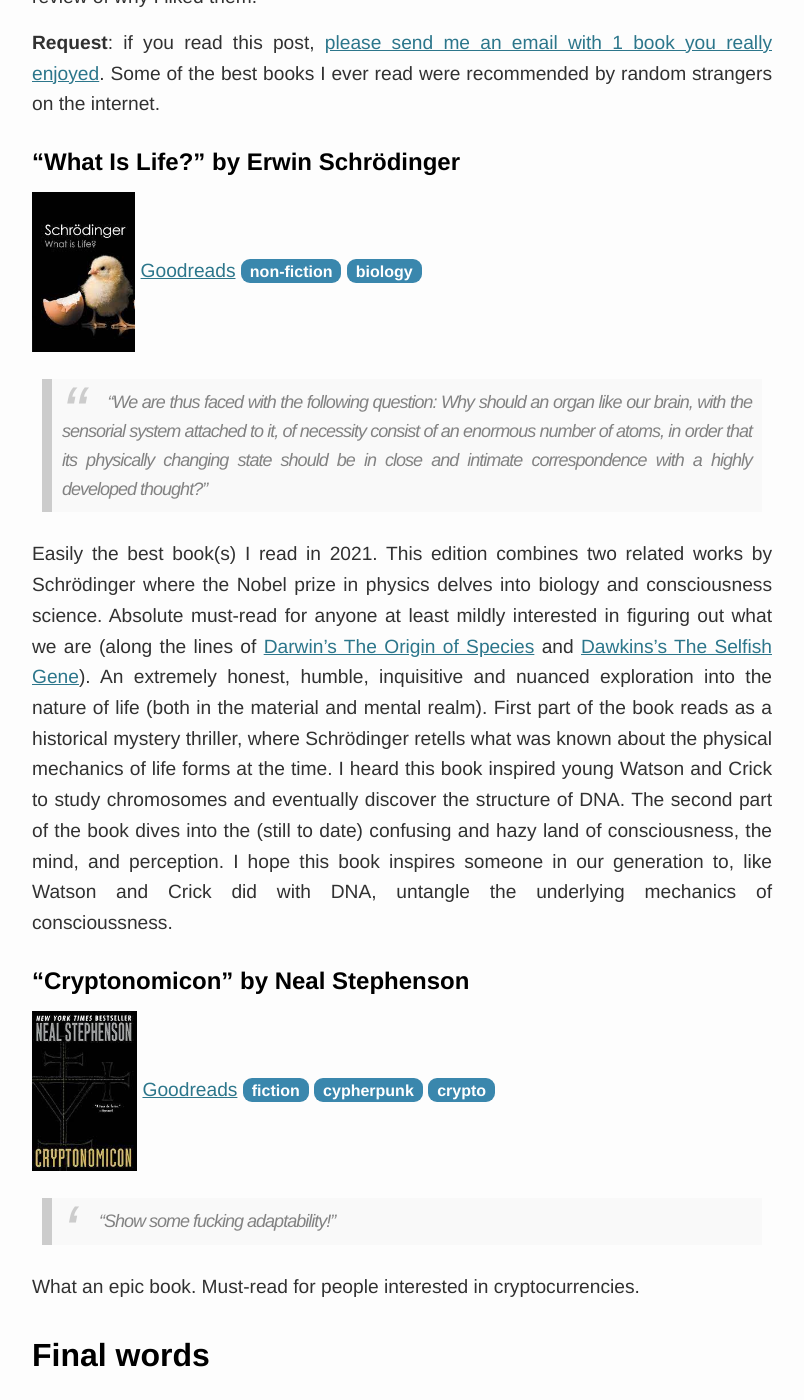
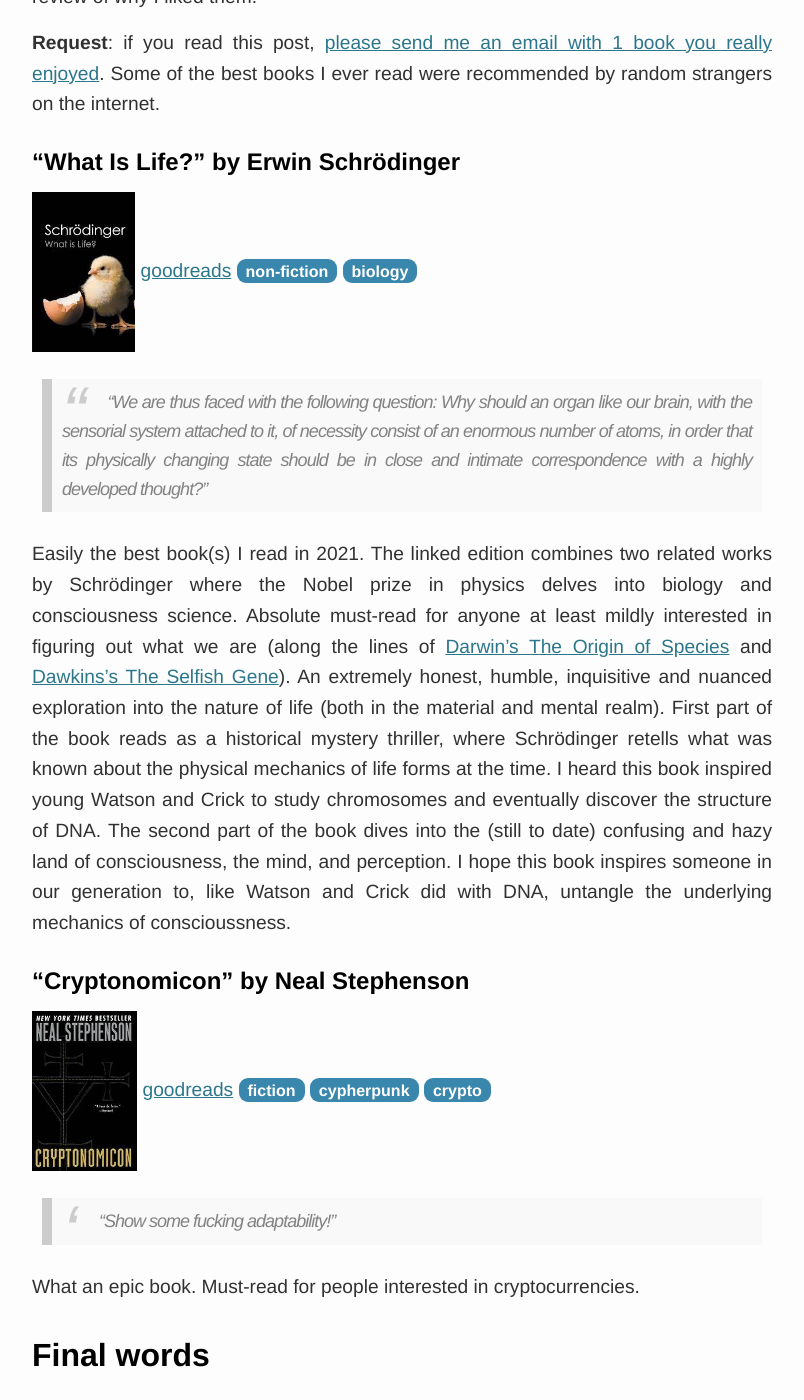
Before and after one commit to tobyornottobe/maraoz.github.io, a Jekyll site: the page built from _posts/2021-12-25-books-2021.md, in a window 1280 px wide and 1400 px high, scrolled down 630 px. Shown: the whole window, without its empty margins (238-1042 px from the left). Built offline with Jekyll 4.4.1, drawn with Linux system fonts in a browser that asks for light colours.

Commit message:
Update 2021-12-25-books-2021.md

```diff
--- a/_posts/2021-12-25-books-2021.md
+++ b/_posts/2021-12-25-books-2021.md
@@ -16,15 +16,15 @@
 
 ### "What Is Life?" by Erwin Schrödinger
 <img class="book" src="/img/books-2021/1.jpg">
-[Goodreads](https://www.goodreads.com/book/show/162780.What_Is_Life_with_Mind_and_Matter_and_Autobiographical_Sketches)
+[goodreads](https://www.goodreads.com/book/show/162780.What_Is_Life_with_Mind_and_Matter_and_Autobiographical_Sketches)
 <span class="badge badge-info">non-fiction</span> <span class="badge badge-info">biology</span>
 > “We are thus faced with the following question: Why should an organ like our brain, with the sensorial system attached to it, of necessity consist of an enormous number of atoms, in order that its physically changing state should be in close and intimate correspondence with a highly developed thought?”
 
-Easily the best book(s) I read in 2021. This edition combines two related works by Schrödinger where the Nobel prize in physics delves into biology and consciousness science. Absolute must-read for anyone at least mildly interested in figuring out what we are (along the lines of [Darwin's The Origin of Species](https://www.goodreads.com/book/show/22463.The_Origin_of_Species) and [Dawkins's The Selfish Gene](https://www.goodreads.com/book/show/61535.The_Selfish_Gene)). An extremely honest, humble, inquisitive and nuanced exploration into the nature of life (both in the material and mental realm). First part of the book reads as a historical mystery thriller, where Schrödinger retells what was known about the physical mechanics of life forms at the time. I heard this book inspired young Watson and Crick to study chromosomes and eventually discover the structure of DNA. The second part of the book dives into the (still to date) confusing and hazy land of consciousness, the mind, and perception. I hope this book inspires someone in our generation to, like Watson and Crick did with DNA, untangle the underlying mechanics of conscioussness.
+Easily the best book(s) I read in 2021. The linked edition combines two related works by Schrödinger where the Nobel prize in physics delves into biology and consciousness science. Absolute must-read for anyone at least mildly interested in figuring out what we are (along the lines of [Darwin's The Origin of Species](https://www.goodreads.com/book/show/22463.The_Origin_of_Species) and [Dawkins's The Selfish Gene](https://www.goodreads.com/book/show/61535.The_Selfish_Gene)). An extremely honest, humble, inquisitive and nuanced exploration into the nature of life (both in the material and mental realm). First part of the book reads as a historical mystery thriller, where Schrödinger retells what was known about the physical mechanics of life forms at the time. I heard this book inspired young Watson and Crick to study chromosomes and eventually discover the structure of DNA. The second part of the book dives into the (still to date) confusing and hazy land of consciousness, the mind, and perception. I hope this book inspires someone in our generation to, like Watson and Crick did with DNA, untangle the underlying mechanics of conscioussness.
 
 ### "Cryptonomicon" by Neal Stephenson
 <img class="book" src="/img/books-2021/2.jpg">
-[Goodreads](https://www.goodreads.com/book/show/38897904-cryptonomicon)
+[goodreads](https://www.goodreads.com/book/show/38897904-cryptonomicon)
 <span class="badge badge-info">fiction</span> <span class="badge badge-info">cypherpunk</span> <span class="badge badge-info">crypto</span>
 > “Show some fucking adaptability!”
 
```
